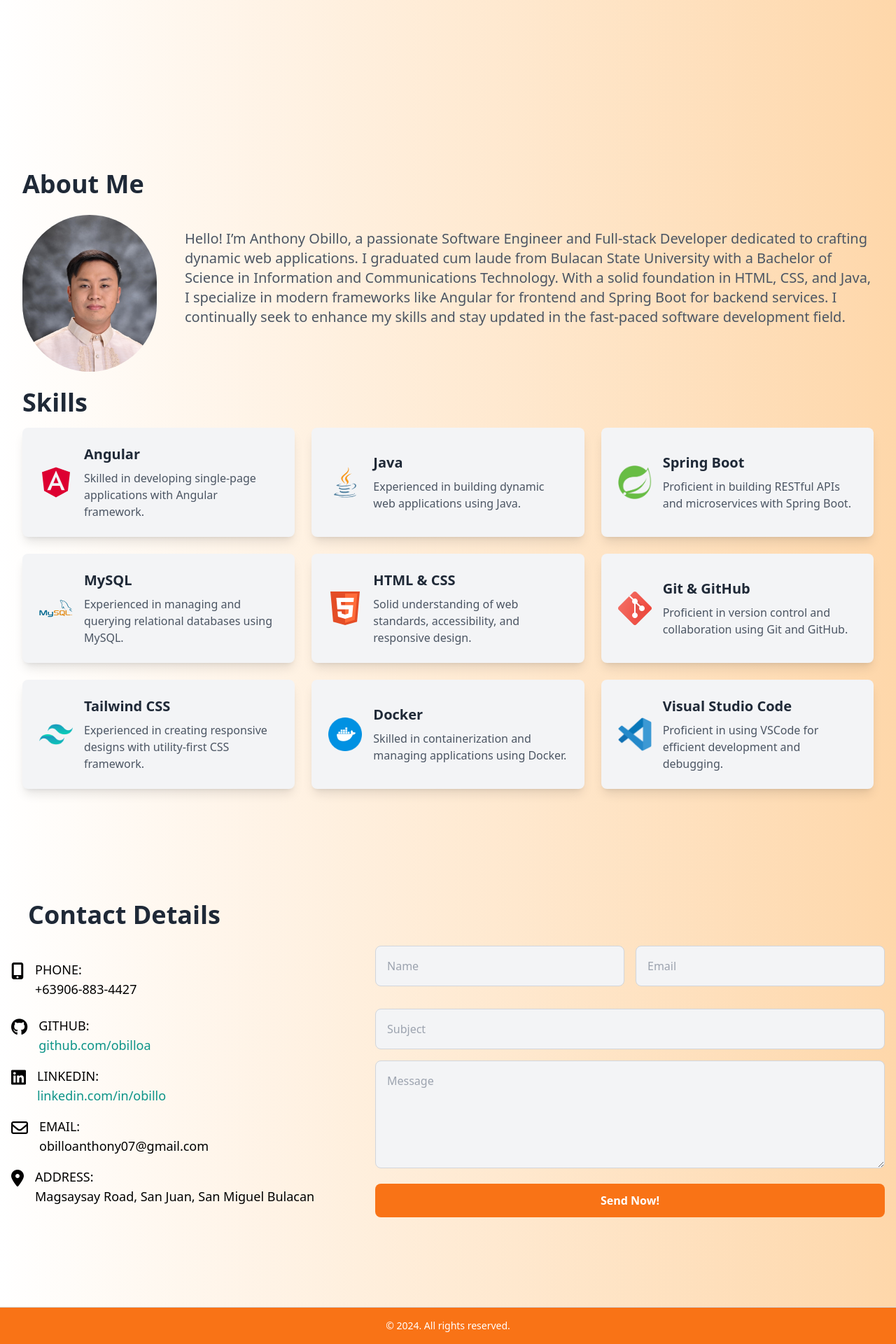
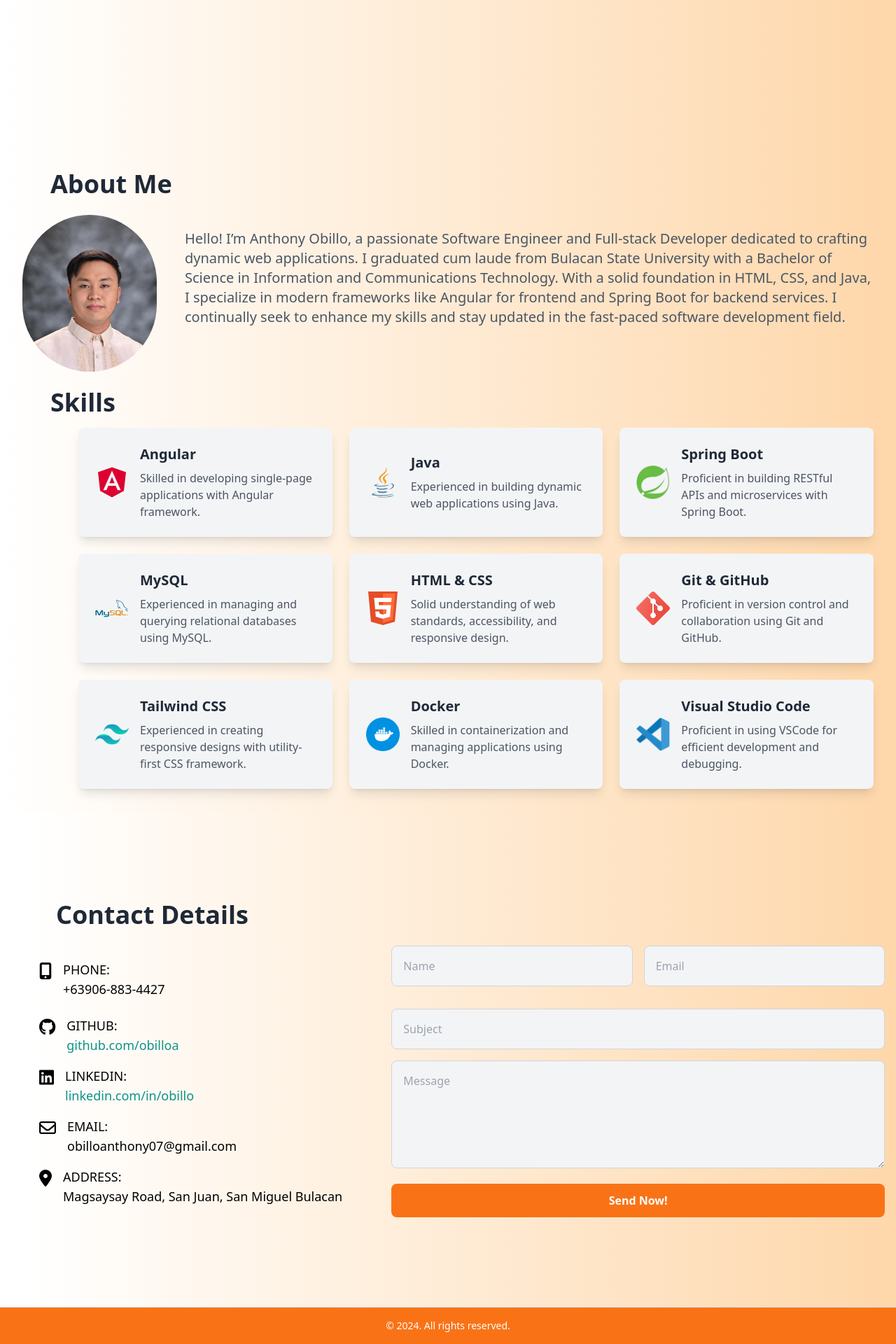
Before and after one commit to obilloa/my-portfolio, an Angular app: page / in a window 1280 px wide. Shown: the part 654-2574 px from the top of the page at 70% size. Built offline with nearby package versions, Linux system fonts and the light colour scheme.

Commit message:
29/09/2024 - Updated spaces

```diff
--- a/src/app/about/about.component.html
+++ b/src/app/about/about.component.html
@@ -1,5 +1,5 @@
 <div class="min-h-screen bg-gradient-to-r from-white to-orange-200 p-8">
-    <h1 class="text-3xl md:text-4xl font-semibold text-gray-800 mb-6 text-left">About Me</h1>
+    <h1 class="text-3xl md:text-4xl font-semibold text-gray-800 mb-6 text-left ml-10">About Me</h1>
 
     <div class="flex flex-col items-center md:flex-row md:items-start mb-4 justify-center">
         <div class="mb-4 md:mb-0">
@@ -12,9 +12,9 @@
         </div>
     </div>
 
-    <h2 class="text-3xl md:text-4xl font-semibold text-gray-800 mt-6 mb-4 text-left">Skills</h2>
+    <h2 class="text-3xl md:text-4xl font-semibold text-gray-800 mt-6 mb-4 text-left ml-10">Skills</h2>
 
-    <div class="grid grid-cols-1 sm:grid-cols-2 md:grid-cols-3 gap-6">
+    <div class="grid grid-cols-1 sm:grid-cols-2 md:grid-cols-3 gap-6 ml-20">
         <div class="bg-gray-100 p-6 rounded-lg shadow-lg flex items-center transition-transform duration-300 hover:shadow-xl hover:bg-gray-200 transform hover:scale-105 justify-center">
             <img src="assets/images/svg/angular_logo.svg" alt="Angular Icon" class="w-12 h-12 mr-4">
             <div>
--- a/src/app/contact/contact.component.html
+++ b/src/app/contact/contact.component.html
@@ -1,4 +1,4 @@
-<section class="py-32 bg-gradient-to-r from-white to-orange-200" id="contact">
+<section class="py-32 bg-gradient-to-r from-white to-orange-200 ml-10" id="contact">
   <h1 class="text-3xl md:text-4xl font-semibold text-gray-800 mb-6 text-left ml-10 ">Contact Details</h1>
   <div class="container mx-auto px-4">
       <div class="flex flex-col md:flex-row">
```
